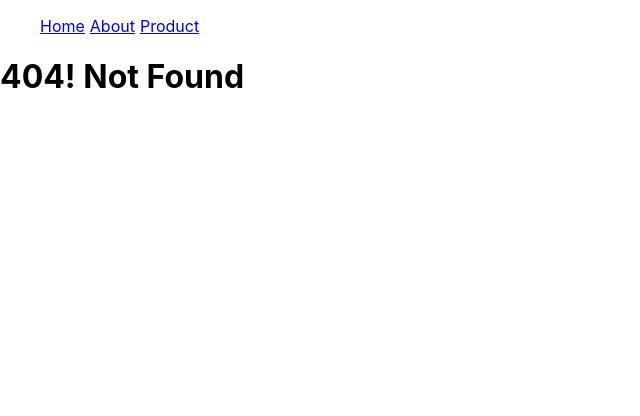
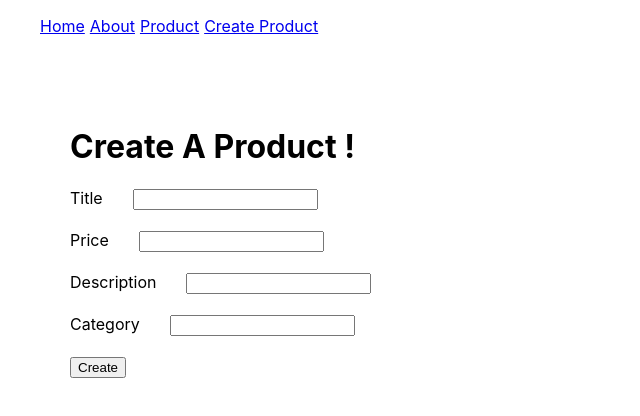
Before and after one commit to Ikhtiarmahmud/react-dev, a React (Create React App) app: page /create-product in a window 1280 px wide. Before the commit this address led to /404. Shown: the top 416 px of the page, without its empty margins (0-640 px from the left). Built offline with nearby package versions, Linux system fonts and the light colour scheme.

Commit message:
Create product through api & get edit data from api

```diff
--- a/src/App.js
+++ b/src/App.js
@@ -2,6 +2,8 @@ import './App.css';
 import Product from './ProductComponent/Product';
 import Navigation from './NavigationComponent/Navigation';
 import ProductDetails from './ProductComponent/ProductDetails';
+import ProductCreate from './ProductComponent/CreateProduct';
+import ProductEdit from './ProductComponent/EditProduct';
 import About from './AboutComponent/About';
 import { useState } from 'react';
 import { BrowserRouter as Router, Route, Switch, Redirect} from 'react-router-dom';
@@ -28,6 +30,14 @@ function App() {
                 <ProductDetails />
           </Route>
 
+          <Route exact path="/create-product">
+                <ProductCreate />
+          </Route>
+
+          <Route exact path="/edit-product/:id">
+                <ProductEdit />
+          </Route>
+
           <Route exact path="/404">
               <h1>404! Not Found</h1>
           </Route>
--- a/src/NavigationComponent/Navigation.jsx
+++ b/src/NavigationComponent/Navigation.jsx
@@ -16,6 +16,9 @@ const Navigation = () => {
                 <li style={disInline}>
                     <Link to='/product'>Product</Link>
                 </li>
+                <li style={disInline}>
+                    <Link to='/create-product'>Create Product</Link>
+                </li>
             </ul>
         </>
     )
--- /dev/null
+++ b/src/ProductComponent/CreateProduct.jsx
@@ -0,0 +1,68 @@
+import React, {useState} from 'react';
+import axios from 'axios';
+
+const ProductCreate = () => {
+    const [title, setTitle] = useState('');
+    const [price, setPrice] = useState('');
+    const [description, setDescription] = useState('');
+    const [category, setCategory] = useState('');
+
+    const CreateProductHandler = () => {
+        axios.post('https://fakestoreapi.com/products', {
+            title, price, description, category
+        }).then(res => {
+            console.log("Product Added Successfully!", res.data)
+        }).catch(err => err.response);
+    }
+
+    return (
+        <>
+            <div style={card}>
+                <h1>Create A Product !</h1>
+
+                <div style={mt1}>
+                    <label>Title</label>
+                    <input style={mr} type="text" value={title} onChange={(event) => {
+                        setTitle(event.target.value)
+                    }}/>
+                </div>
+                <div style={mt1}>
+                    <label>Price</label>
+                    <input style={mr} type="text" value={price}  onChange={(event) => {
+                        setPrice(event.target.value)
+                    }}/>
+                </div>
+                <div style={mt1}>
+                    <label>Description</label>
+                    <input style={mr} type="text" value={description}  onChange={(event) => {
+                        setDescription(event.target.value)
+                    }}/>
+                </div>
+                <div style={mt1}>
+                    <label>Category</label>
+                    <input style={mr} type="text" value={category}  onChange={(event) => {
+                        setCategory(event.target.value)
+                    }}/>
+                </div>
+                <div>
+                    <button onClick={() => CreateProductHandler()}>Create</button>
+                </div>
+            </div>
+        </>
+    )
+}
+
+const card = {
+    margin: '50px',
+    padding: '20px'
+}
+
+const mt1 = {
+    marginBottom: '20px'
+}
+
+const mr = {
+    marginLeft: '30px',
+}
+
+export default ProductCreate;
--- /dev/null
+++ b/src/ProductComponent/EditProduct.jsx
@@ -0,0 +1,71 @@
+import React, { useState, useEffect } from 'react';
+import { useParams } from 'react-router-dom';
+import axios from 'axios';
+
+const ProductCreate = () => {
+    const [title, setTitle] = useState('');
+    const [price, setPrice] = useState('');
+    const [description, setDescription] = useState('');
+    const [category, setCategory] = useState('');
+    const params = useParams();
+
+    useEffect(() => {
+        axios.get(`https://fakestoreapi.com/products/${params.id}`).then(res => {
+            setTitle(res.data.title);
+            setPrice(res.data.price);
+            setDescription(res.data.description);
+            setCategory(res.data.category);
+        }).catch(err => err.response);
+    },[])
+
+    return (
+        <>
+            <div style={card}>
+                <h1>Edit Product !</h1>
+
+                <div style={mt1}>
+                    <label>Title</label>
+                    <input style={mr} type="text" value={title} onChange={(event) => {
+                        setTitle(event.target.value)
+                    }}/>
+                </div>
+                <div style={mt1}>
+                    <label>Price</label>
+                    <input style={mr} type="text" value={price}  onChange={(event) => {
+                        setPrice(event.target.value)
+                    }}/>
+                </div>
+                <div style={mt1}>
+                    <label>Description</label>
+                    <input style={mr} type="text" value={description}  onChange={(event) => {
+                        setDescription(event.target.value)
+                    }}/>
+                </div>
+                <div style={mt1}>
+                    <label>Category</label>
+                    <input style={mr} type="text" value={category}  onChange={(event) => {
+                        setCategory(event.target.value)
+                    }}/>
+                </div>
+                <div>
+                    <button>Update</button>
+                </div>
+            </div>
+        </>
+    )
+}
+
+const card = {
+    margin: '50px',
+    padding: '20px'
+}
+
+const mt1 = {
+    marginBottom: '20px'
+}
+
+const mr = {
+    marginLeft: '30px',
+}
+
+export default ProductCreate;
--- a/src/ProductComponent/ProductDetails.jsx
+++ b/src/ProductComponent/ProductDetails.jsx
@@ -1,5 +1,5 @@
 import React,{useState, useEffect} from 'react';
-import { useParams } from 'react-router-dom'
+import { useParams, useHistory } from 'react-router-dom'
 import axios from 'axios';
 import Loader from './../LoaderComponent/LoaderComponent';
 
@@ -8,6 +8,7 @@ const ProductDetails = ({productList}) => {
     const [loader, setLoader] = useState(true);
     const [product, setProduct] = useState({});
     const params = useParams();
+    const history = useHistory();
 
     useEffect(() => {
         axios.get(`https://fakestoreapi.com/products/${params.id}`)
@@ -19,6 +20,10 @@ const ProductDetails = ({productList}) => {
                  console.log(err.response);
              })
     }, []);
+
+    const EditProduct = (id) => {
+        history.push(`/edit-product/${id}`);
+    }
 
     if (loader) {
         return <Loader />
@@ -33,7 +38,7 @@ const ProductDetails = ({productList}) => {
                     <p><b>Description</b> : {product.description}</p>
                     <p><b>Price</b> : {product.price}</p>
                     <p><b>Category</b> : {product.category}</p>
-                    <button>Buy Now</button>
+                    <button onClick={() => EditProduct(product.id)}>Edit Product</button>
                 </div> : <h1>404! Not Found!</h1>
               }
             </>
```
